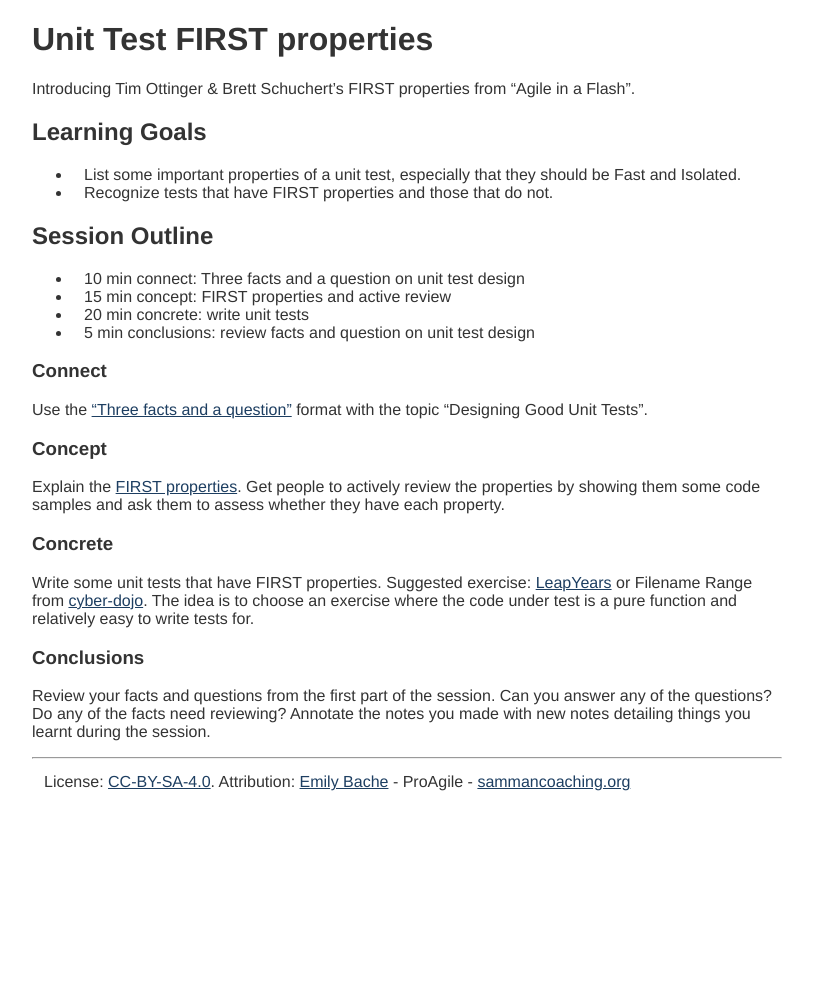
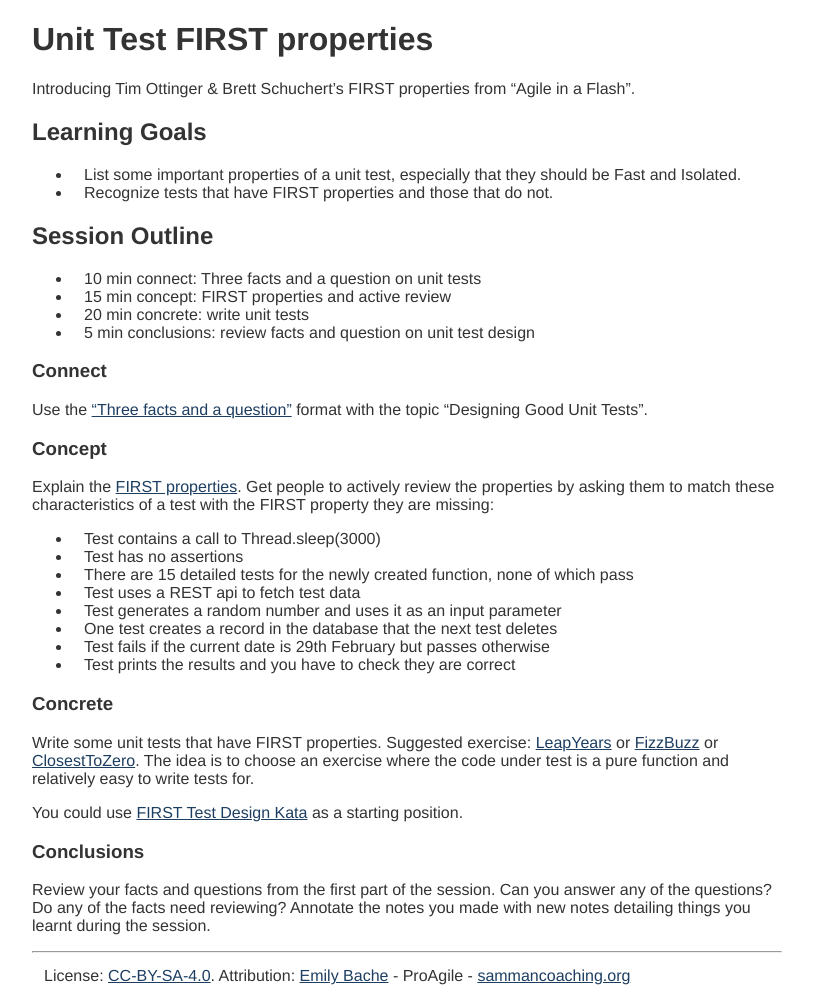
Before and after one commit to sammancoaching/website, a Jekyll site: the page built from _learning_hours/test_design/unit_test_FIRST_properties.md, in a window 1280 px wide. Shown: the whole page, without its empty margins (233-1046 px from the left). Built offline with Jekyll 4.4.1, drawn with Linux system fonts in a browser that asks for light colours; before the commit the page ends 900 px from its top, so only the background shows below that.

Commit message:
new learning hour

```diff
--- a/_learning_hours/test_design/unit_test_FIRST_properties.md
+++ b/_learning_hours/test_design/unit_test_FIRST_properties.md
@@ -18,7 +18,7 @@ Introducing Tim Ottinger & Brett Schuchert's FIRST properties from "Agile in a F
 
 ## Session Outline
 
-* 10 min connect: Three facts and a question on unit test design
+* 10 min connect: Three facts and a question on unit tests
 * 15 min concept: FIRST properties and active review
 * 20 min concrete: write unit tests
 * 5 min conclusions: review facts and question on unit test design
@@ -27,10 +27,21 @@ Introducing Tim Ottinger & Brett Schuchert's FIRST properties from "Agile in a F
 Use the ["Three facts and a question"](/activities/connect/three_facts_and_a_q.html) format with the topic "Designing Good Unit Tests".
 
 ### Concept
-Explain the [FIRST properties](http://agileinaflash.blogspot.com/2009/02/first.html). Get people to actively review the properties by showing them some code samples and ask them to assess whether they have each property.
+Explain the [FIRST properties](http://agileinaflash.blogspot.com/2009/02/first.html). Get people to actively review the properties by asking them to match these characteristics of a test with the FIRST property they are missing:
+
+* Test contains a call to Thread.sleep(3000)
+* Test has no assertions
+* There are 15 detailed tests for the newly created function, none of which pass
+* Test uses a REST api to fetch test data
+* Test generates a random number and uses it as an input parameter
+* One test creates a record in the database that the next test deletes
+* Test fails if the current date is 29th February but passes otherwise
+* Test prints the results and you have to check they are correct
 
 ### Concrete
-Write some unit tests that have FIRST properties. Suggested exercise: [LeapYears](/kata_descriptions/leap_years.html) or Filename Range from [cyber-dojo](http://cyber-dojo.org). The idea is to choose an exercise where the code under test is a pure function and relatively easy to write tests for.
+Write some unit tests that have FIRST properties. Suggested exercise: [LeapYears](/kata_descriptions/leap_years.html) or [FizzBuzz](/kata_descriptions/fizzbuzz.html) or [ClosestToZero](/kata_descriptions/closest_to_zero.html). The idea is to choose an exercise where the code under test is a pure function and relatively easy to write tests for.
+
+You could use [FIRST Test Design Kata](https://github.com/emilybache/FIRST-Test-Design-Kata) as a starting position.
 
 ### Conclusions
 Review your facts and questions from the first part of the session. Can you answer any of the questions? Do any of the facts need reviewing? Annotate the notes you made with new notes detailing things you learnt during the session.
```
Also changed, not shown: _learning_hours/small_steps/test_list.md (+1 -1 lines).
